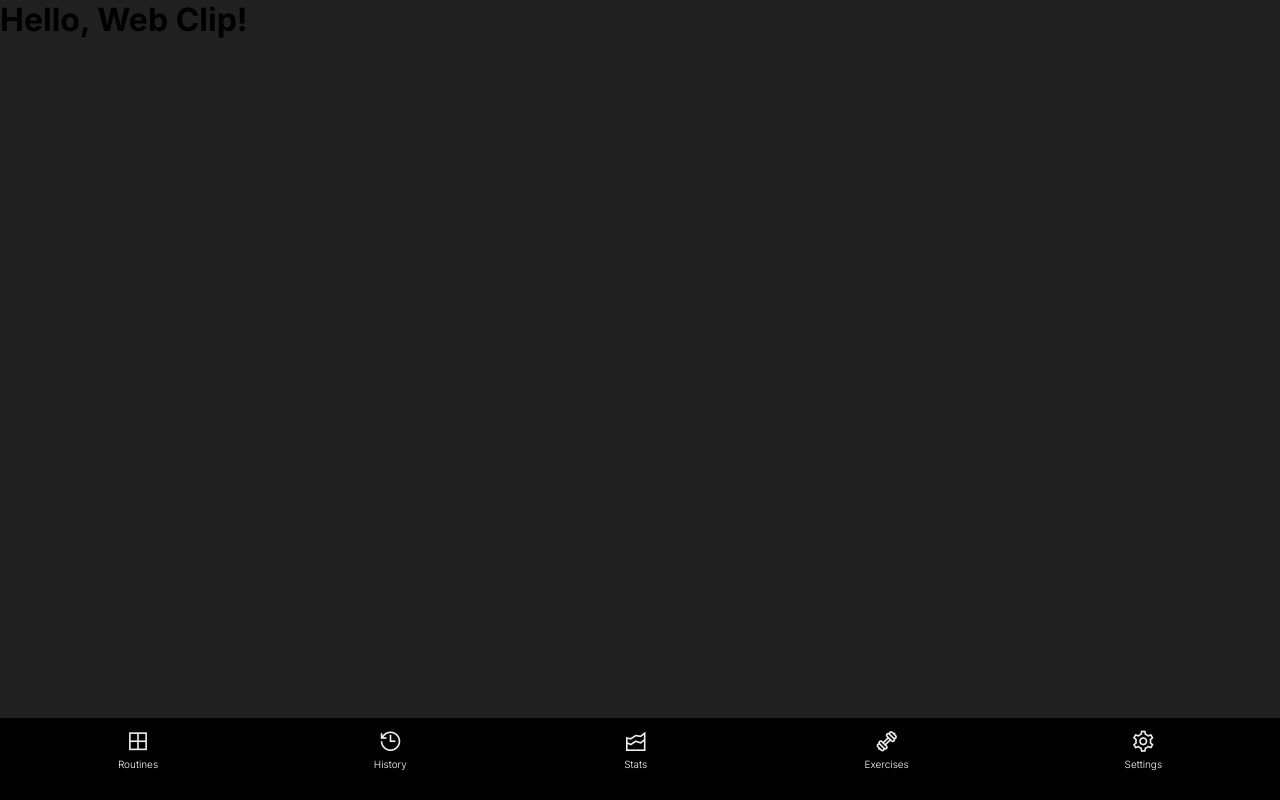
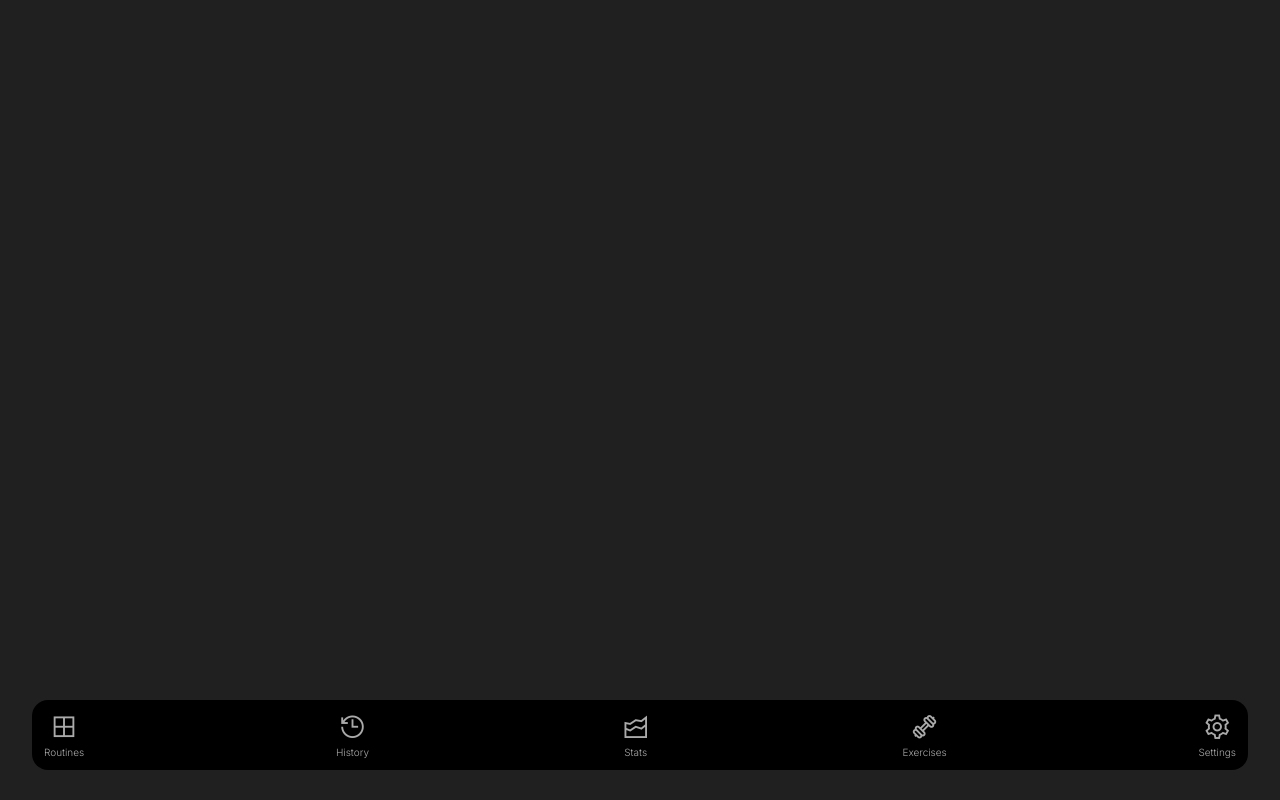
Before and after one commit to bautista73/liftify, a React (Vite) app: page / in a window 1280 px wide. Built offline with nearby package versions, Linux system fonts and the light colour scheme.

Commit message:
web clip enabled for iOS

```diff
--- a/index.html
+++ b/index.html
@@ -4,6 +4,7 @@
     <meta charset="UTF-8" />
     <link rel="icon" type="image/svg+xml" href="/vite.svg" />
     <meta name="viewport" content="width=device-width, initial-scale=1.0" />
+    <meta name="apple-mobile-web-app-capable" content="yes">
     <title>Liftify</title>
   </head>
   <body>
--- a/src/App.css
+++ b/src/App.css
@@ -1,10 +1,17 @@
-/* #root {
+/* #app-container {
+  width: 100vh;
+  height: 100vw;
+  background-color: aqua;
+} */
+
+
+
+#root {
+  position: relative;
   max-width: 1280px;
   margin: 0 auto;
-  padding: 2rem;
-  text-align: center;
 }
-
+/*
 .logo {
   height: 6em;
   padding: 1.5em;
--- a/src/App.jsx
+++ b/src/App.jsx
@@ -1,10 +1,10 @@
 import React from 'react';
+import './App.css';
 import MobileNavbar from './components/navigation/MobileNavbar';
 
 const App = () => {
   return (
     <div>
-      <h1>Hello, Web Clip!</h1>
 
       <MobileNavbar />
     </div>
--- a/src/components/navigation/MobileNavbar.jsx
+++ b/src/components/navigation/MobileNavbar.jsx
@@ -3,6 +3,7 @@ import './MobileNavbar.scss';
 
 const MobileNavbar = () => {
     return (
+        <div className="navbar-wrapper">
             <div className="mobile-navbar">
                 <div className="mobile-navbar-button">
                     <i className="las la-th-large mobile-navbar-button-icon"></i>
@@ -25,6 +26,7 @@ const MobileNavbar = () => {
                     <a className="mobile-navbar-button-link" href="#settings">Settings</a>
                 </div>
             </div>
+        </div>
     );
 }
 
--- a/src/components/navigation/MobileNavbar.scss
+++ b/src/components/navigation/MobileNavbar.scss
@@ -3,12 +3,16 @@
 .mobile-navbar {
     position: fixed;
     bottom: 0;
-    width: 100%;
+    left: 0;
+    right: 0;
+    margin: auto;
+    margin-bottom: 30px;
+    width: 95%;
     background-color: #000;
-    color: #fff;
-    padding: 10px 10px 30px 10px;
+    border-radius: 16px;
+    padding: 12px;
     display: flex;
-    justify-content: space-around;
+    justify-content: space-between;
 
     &-button {
         display: flex;
@@ -17,15 +21,22 @@
         gap: 4px;
 
         .las {
-            color: #eee;
-            font-size: 26px;
+            color: #aaa;
+            font-size: 30px;
         }
 
         &-link {
             text-decoration: none;
-            color: #fff;
+            color: #aaa;
             font-size: 10px;
             font-weight: 300;
         }
+
+        &:hover {
+
+            .las, .mobile-navbar-button-link {
+                color: olive;
+            }
+        }
     }
 }
--- a/src/index.css
+++ b/src/index.css
@@ -20,6 +20,8 @@ body {
   -moz-osx-font-smoothing: grayscale;
   -webkit-text-size-adjust: 100%;
   background-color: #202020;
+  width: 100%;
+  height: 100%;
 }
 
 /* @media (prefers-color-scheme: light) {
```
Lines whose indentation alone changed are shown as unchanged.
